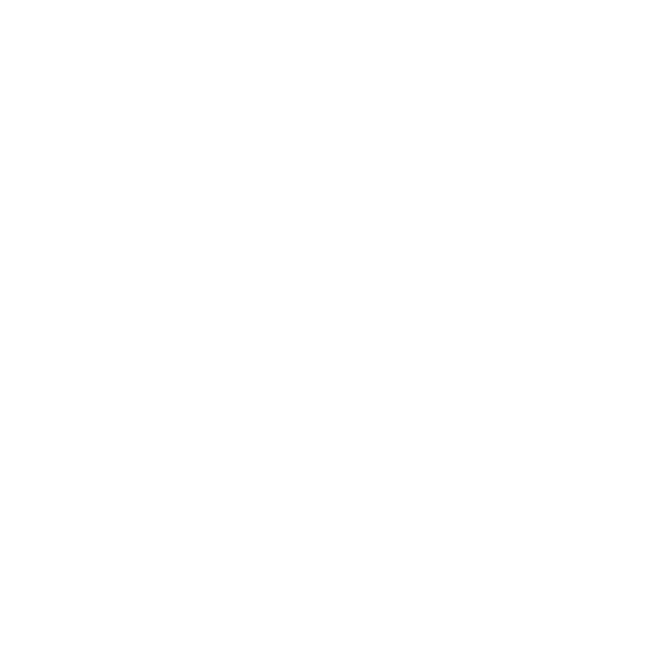
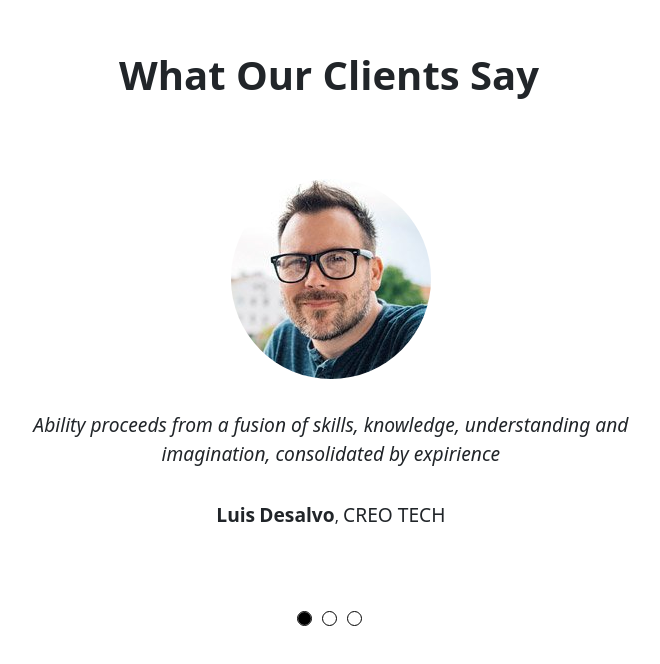
Before and after one commit to mark5041/proj-html-vuejs, a Vue app: page / in a window 1280 px wide. Shown: the part 6203-6867 px from the top of the page, without its empty margins (311-971 px from the left). Before the commit the page ends 6130 px from the top, so only its background shows below. Built offline with nearby package versions, Linux system fonts and the light colour scheme.

Commit message:
main 6/8 (working slider)

```diff
--- a/src/components/Main.vue
+++ b/src/components/Main.vue
@@ -5,6 +5,7 @@
       <Works />
       <Plans />
       <News />
+      <Reviews />
   </main>
 </template>
 
@@ -17,6 +18,7 @@
 import Works from "./main_comps/Works.vue";
 import Plans from "./main_comps/Plans.vue";
 import News from "./main_comps/News.vue";
+import Reviews from "./main_comps/Reviews.vue";
 
 export default {
   name: "Main",
@@ -26,6 +28,7 @@
     Works,
     Plans,
     News,
+    Reviews,
   },
 };
 </script>
--- a/src/components/main_comps/News.vue
+++ b/src/components/main_comps/News.vue
@@ -13,7 +13,7 @@
                     <div class="title-section">
                         <h4>{{element.title}}</h4>
                         <span class="date">{{element.date}}</span>
-                        <span>{{element.argument}}</span>
+                        <p>{{element.argument}}</p>
                     </div>
                 </div>
             </div>
@@ -108,13 +108,16 @@
         .title-section {
             margin-top: 2em;
             h4 {
-                margin-bottom: 0.5em;
+                margin-bottom: 0;
                 text-transform: capitalize;
                 font-weight: 800;
                 color: $yellow_orange;
             }
             .date {
                 font-size: 0.8em;
+            }
+            p {
+                margin-top: 1em;
             }
         }
     }
@@ -125,9 +128,6 @@
     .col-12 {
         display: flex;
         justify-content: center;
-        img {
-            max-width: 100%;
-        }
     }
 }
 
--- a/src/components/main_comps/Reviews.vue
+++ b/src/components/main_comps/Reviews.vue
@@ -0,0 +1,265 @@
+<template>
+    <div class="section-spacing">
+        <div class="container">
+            <div class="row">
+                <div class="title-section col-5">
+                    <h2>what our clients say</h2>
+                </div>
+            </div>
+            <div class="row">
+
+
+                <transition-group v-on:before-enter="ForwCardBeforeEnter" v-on:enter="ForwCardEnter" v-on:leave="ForwCardLeave" v-bind:css="false">
+
+                <div v-show="visible == index" v-for="(element, index) in reviewers" :key="index" class="card col-7">
+                    <img :src="getURL(element.image)" alt="">
+                    <div class="title-section">
+                        <span>{{element.description}}</span>
+                        <p><span>{{element.name}}</span> <span>{{element.surname}}</span>, <span>{{element.role}}</span></p>
+                    </div>
+                </div>
+
+                </transition-group>
+
+
+            </div>
+            <div class="row">
+                <div class="col-12">
+                    <div @click="visible = index" v-for="(element, index) in reviewers" :key="index" class="slider-pointer">
+
+                        <transition v-on:before-enter="pointBeforeEnter" v-on:enter="pointEnter" v-on:leave="pointLeave" v-bind:css="false">
+                        <div v-show="visible == index" class="selected"></div>
+                        </transition>
+
+                    </div>
+                </div>
+            </div>
+        </div>
+    </div>
+</template>
+
+// import axios from 'axios'
+// import Velocity from 'velocity-animate'
+
+<script>
+
+import Velocity from 'velocity-animate'
+
+export default {
+  name: "Reviews",
+  components: {
+
+  },
+  data() {
+      return {
+          direction: true,
+          visible: 0,
+          reviewers: [
+            {
+                image: "testimonials-2.jpg",
+                name: "luis",
+                surname: "desalvo",
+                role: "creo tech",
+                description: "Ability proceeds from a fusion of skills, knowledge, understanding and imagination, consolidated by expirience",
+            },
+            {
+                image: "testimonials-2.jpg",
+                name: "michael",
+                surname: "desalvo",
+                role: "creo tech",
+                description: "Ability proceeds from a fusion of skills, knowledge, understanding and imagination, consolidated by expirience",
+            },
+            {
+                image: "testimonials-2.jpg",
+                name: "john",
+                surname: "desalvo",
+                role: "creo tech",
+                description: "Ability proceeds from a fusion of skills, knowledge, understanding and imagination, consolidated by expirience",
+            },
+          ],
+      }
+  },
+  created() {
+      setInterval(() => {
+        if(this.visible + 1 != this.reviewers.length)
+        {
+            this.visible = this.visible + 1;
+        }
+        else
+        {
+            this.visible = 0;
+        }
+      }, 10000);
+  },
+  methods: {
+
+    ForwCardBeforeEnter:
+        function (el)
+        {
+            if(this.direction)
+            {
+                el.style.opacity = 0
+                el.style.left = '60%'
+            }
+            else
+            {
+                el.style.opacity = 0
+                el.style.left = '-15%'
+            }
+        },
+    ForwCardEnter:
+        function (el, done)
+        {
+            Velocity(el, { opacity: 1, left: '21%' }, { duration: 400 }, { complete: done })
+        },
+    ForwCardLeave:
+        function (el, done)
+        {
+            if(this.direction)
+            {
+                Velocity(el, { left: '-15%', opacity: 0}, { duration: 400 })
+            }
+            else
+            {
+                Velocity(el, { left: '60%', opacity: 0}, { duration: 400 })
+            }
+            Velocity(el, { display: 'none' }, { complete: done })
+        },
+
+    pointBeforeEnter:
+        function (el)
+        {
+            el.style.width = '0%'
+            el.style.height = '0%'
+        },
+    pointEnter:
+        function (el, done)
+        {
+            Velocity(el, { width: '100%', height: '100%' }, { duration: 150 }, { complete: done })
+        },
+    pointLeave:
+        function (el, done)
+        {
+            Velocity(el, { width: '0%', height: '0%' }, { duration: 150 }, { complete: done })
+        },
+
+
+
+      getURL(string)
+      {
+          return require(`../../assets/img/${string}`);
+      }
+  },
+  watch: {
+      visible:
+        function(newValue, oldValue)
+        {
+            if(oldValue == newValue)
+            {
+                this.direction = false;
+            }
+            else    if(oldValue < newValue)
+                    {
+                        this.direction = true;
+                    }
+                    else
+                    {
+                        this.direction = false;
+                    }
+        }
+  }
+};
+</script>
+
+
+
+<style lang="scss" scoped>
+@import "../../assets/scss/style.scss";
+
+.container {
+    padding-bottom: 0;
+}
+
+.row:nth-child(1) {
+    justify-content: center;
+    .title-section {
+        margin-bottom: 60px;
+        text-align: center;
+        h2 {
+            margin-bottom: 0.5em;
+            text-transform: capitalize;
+            font-weight: 800;
+            font-size: 2.5em;
+        }
+    }
+}
+
+.row:nth-child(2) {
+    height: 100%;
+    gap: 2em;
+    position: relative;
+    .card {
+        position: absolute;
+        background-color: transparent;
+        border: none;
+        padding: 0;
+        left: 21%;
+        text-align: center;
+        align-items: center;
+        img {
+            border-radius: 50%;
+        }
+        .title-section {
+            margin-top: 2em;
+            &>span {
+                font-style: oblique;
+            }
+            p {
+                margin-top: 2em;
+            }
+            span {
+                font-size: 1.2em;
+            }
+            p>span:nth-child(1),p>span:nth-child(2) {
+                text-transform: capitalize;
+                font-weight: 800;
+            }
+            p>span:nth-child(3) {
+                text-transform: uppercase;
+            }
+        }
+    }
+}
+
+.row:nth-child(3) {
+    margin-top: 27em;
+    .col-12 {
+        display: flex;
+        justify-content: center;
+        gap: 10px;
+        .slider-pointer {
+            display: flex;
+            justify-content: center;
+            align-items: center;
+            width: 15px;
+            height: 15px;
+            border: 0.5px solid black;
+            border-radius: 50%;
+            .selected {
+                width: 100%;
+                height: 100%;
+                background-color: black;
+                border-radius: 50%;
+            }
+        }
+    }
+}
+
+.quadrato {
+    height: 50px;
+    width: 50px;
+    border: 1px solid black;
+}
+
+
+</style>
```
